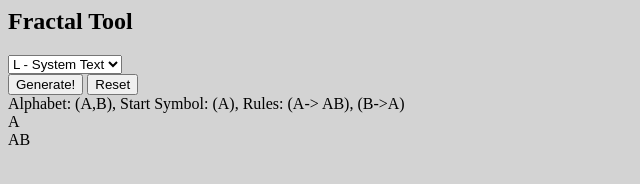
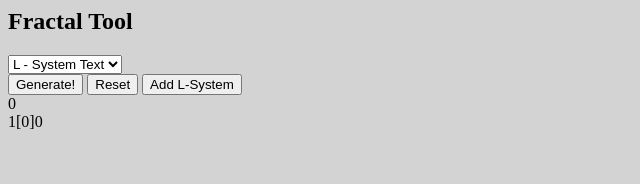
Before and after one commit to ColgateLeoAscenzi/FractalTool, a plain HTML site: page index.html in a window 1280 px wide. Both pictures are taken after a click on the button "Generate!". Shown: the whole page, without its empty margins (0-640 px from the left). Drawn offline with Linux system fonts and the light colour scheme.

Commit message:
added dynamic rules stage 1, display

```diff
--- a/helpers/geometries.js
+++ b/helpers/geometries.js
@@ -5,55 +5,16 @@ var word = []
 
 
 function doLSystem(){
-	word = [ABLsystem.axiom];
+	word = [Lsystem.axiom];
 	generateIteration();
 
 }
 
-function generateIteration(){
-	var addDiv = document.createElement("div");
-	addDiv.id = "gen"+generation;
-	if(generation == 0){
-		addDiv.append(ABLsystem.axiom);
-		document.getElementById("string-container").append(addDiv);
-		generation++;
-	}
-	else{
-		word = nextGeneration();
-		addDiv.append(word);
-		document.getElementById("string-container").append(addDiv);
-		generation++;
-	}
-
-
-}
-
-function resetIteration(){
-	  var bodyObj = document.getElementById("string-container");
-	  while (bodyObj.firstChild) {
-		bodyObj.removeChild(bodyObj.firstChild);
-	  }
-	word = ABLsystem.axiom;
-	generation=0;
-
-}
-
-function nextGeneration(){
-	var outWord = ""
-	for(var i = 0; i < word.length; i++){
-		var currChar = word[i];
-		for(var j = 0; j < ABLsystem.rules.length;j++){
-			if(ABLsystem.rules[j].in == currChar){
-				outWord += ABLsystem.rules[j].out;
-			}
-		}
-	}
-	return outWord
-}
 
 function drawFractalDemo(){
     pushTransform();
-        transform.translate(-0.5,-0.4);
-        filledTriangle(concatColor([colors[0],colors[1],colors[2]]), genTriangle(defCenter, defSideLen, [angles[0], angles[1], angles[2]]));
+//        transform.translate(-0.5,-0.4);
+//        filledTriangle(concatColor([colors[0],colors[1],colors[2]]), genTriangle(defCenter, defSideLen, [angles[0], angles[1], angles[2]]));
+
     popTransform();
 }
--- a/helpers/lsystem.js
+++ b/helpers/lsystem.js
@@ -1,14 +1,72 @@
 
-var ABrule1 = {
-	"in": "A",
-	"out": "AB"
+var rule1 = {
+	"in": "1",
+	"out": "1"
 }
-var ABrule2 = {
-	"in": "B",
-	"out": "A"
+var rule2 = {
+	"in": "0",
+	"out": "1[0]0"
 }
-var ABLsystem = {
-	"rules": [ABrule1, ABrule2],
-	"axiom": "A",
-	"alphabet": ["A","B"]
+var Lsystem = {
+	"rules": [rule1, rule2],
+	"axiom": "0",
+	"alphabet": ["0","1","[","]"]
 }
+
+
+function generateIteration(){
+	var addDiv = document.createElement("div");
+	addDiv.id = "gen"+generation;
+	if(generation == 0){
+		addDiv.append(Lsystem.axiom);
+		document.getElementById("string-container").append(addDiv);
+		generation++;
+	}
+	else{
+		word = nextGeneration();
+		addDiv.append(word);
+		document.getElementById("string-container").append(addDiv);
+		generation++;
+	}
+
+
+}
+
+function resetIteration(){
+	  var bodyObj = document.getElementById("string-container");
+	  while (bodyObj.firstChild) {
+		bodyObj.removeChild(bodyObj.firstChild);
+	  }
+	word = Lsystem.axiom;
+	generation=0;
+
+}
+
+function nextGeneration(){
+	var outWord = ""
+	for(var i = 0; i < word.length; i++){
+		var currChar = word[i];
+		for(var j = 0; j < Lsystem.rules.length;j++){
+			if(Lsystem.rules[j].in == currChar){
+				outWord += Lsystem.rules[j].out;
+			}
+		}
+	}
+	return outWord
+}
+
+function submitRules(){
+	var rules = "";
+	for(var i = 0; i < Lsystem.rules.length; i++){
+		if(i == Lsystem.rules.length-1){
+			rules += Lsystem.rules[i].in + " -> " + Lsystem.rules[i].out
+		}
+		else{
+			rules += Lsystem.rules[i].in + " -> " + Lsystem.rules[i].out+ ", "
+		}
+
+
+	}
+	document.getElementById("rules").innerHTML = "Alphabet = ("+ Lsystem.alphabet + ")<br>Rules: ("+rules+")<br>Axiom: ("+Lsystem.axiom+") ";
+
+}
--- a/index.html
+++ b/index.html
@@ -29,11 +29,12 @@
     <div id = "button-container">
 		<button onClick = "generateIteration()">Generate!</button>
 		<button onClick = "resetIteration()">Reset</button>
+		<button onClick = "submitRules()">Add L-System</button>
 	</div>
 </div>
 
 <div id = "lsystem-container">
-	<div id = "rules">Alphabet: (A,B), Start Symbol: (A), Rules: (A-> AB), (B->A)</div>
+	<div id = "rules"></div>
 	<div id = "string-container"></div>
 </div>
 
```
